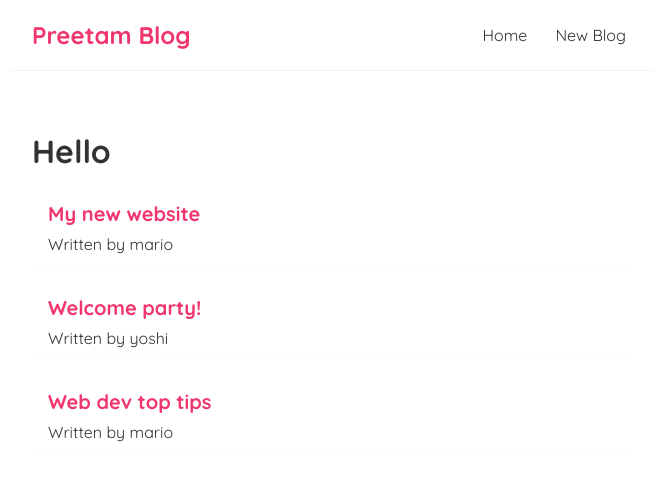
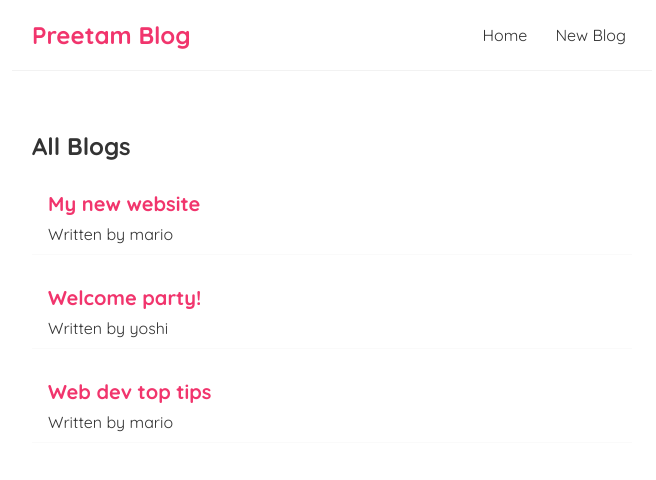
Before and after one commit to Leoravoe/React-tutorial, a React (Create React App) app: page / in a window 1280 px wide. Shown: the top 480 px of the page, without its empty margins (308-964 px from the left). Built offline with nearby package versions, Linux system fonts and the light colour scheme.

Commit message:
props use

```diff
--- a/src/App.js
+++ b/src/App.js
@@ -7,7 +7,7 @@
     <div className="App">
       <Navbar />
       <div className="content">
-        <h1>Hello</h1>
+        {/* <h1>Hello</h1> */}
         <Home />
       </div>
     </div>
--- /dev/null
+++ b/src/BlogList.js
@@ -0,0 +1,16 @@
+const Blogs = (props) => {
+    const {blogs , title} = props;
+    return (
+        <div className="blogList">
+            <h2>{title}</h2>
+            {blogs.map(blog => (
+                <div className="blog-preview" key={blog.id} >
+                    <h2>{ blog.title }</h2>
+                    <p>Written by { blog.author }</p>
+                </div>
+            ))}
+        </div>
+        );
+}
+
+export default Blogs;
--- a/src/Home.js
+++ b/src/Home.js
@@ -1,4 +1,5 @@
 import { useState } from "react";
+import BlogList from "./BlogList";
 
 const Home = () => {
   const [blogs, setBlogs] = useState([
@@ -9,12 +10,7 @@
 
   return (
     <div className="home">
-      {blogs.map(blog => (
-        <div className="blog-preview" key={blog.id} >
-          <h2>{ blog.title }</h2>
-          <p>Written by { blog.author }</p>
-        </div>
-      ))}
+        <BlogList blogs= {blogs} title = "All Blogs"/>
     </div>
   );
 }
```
